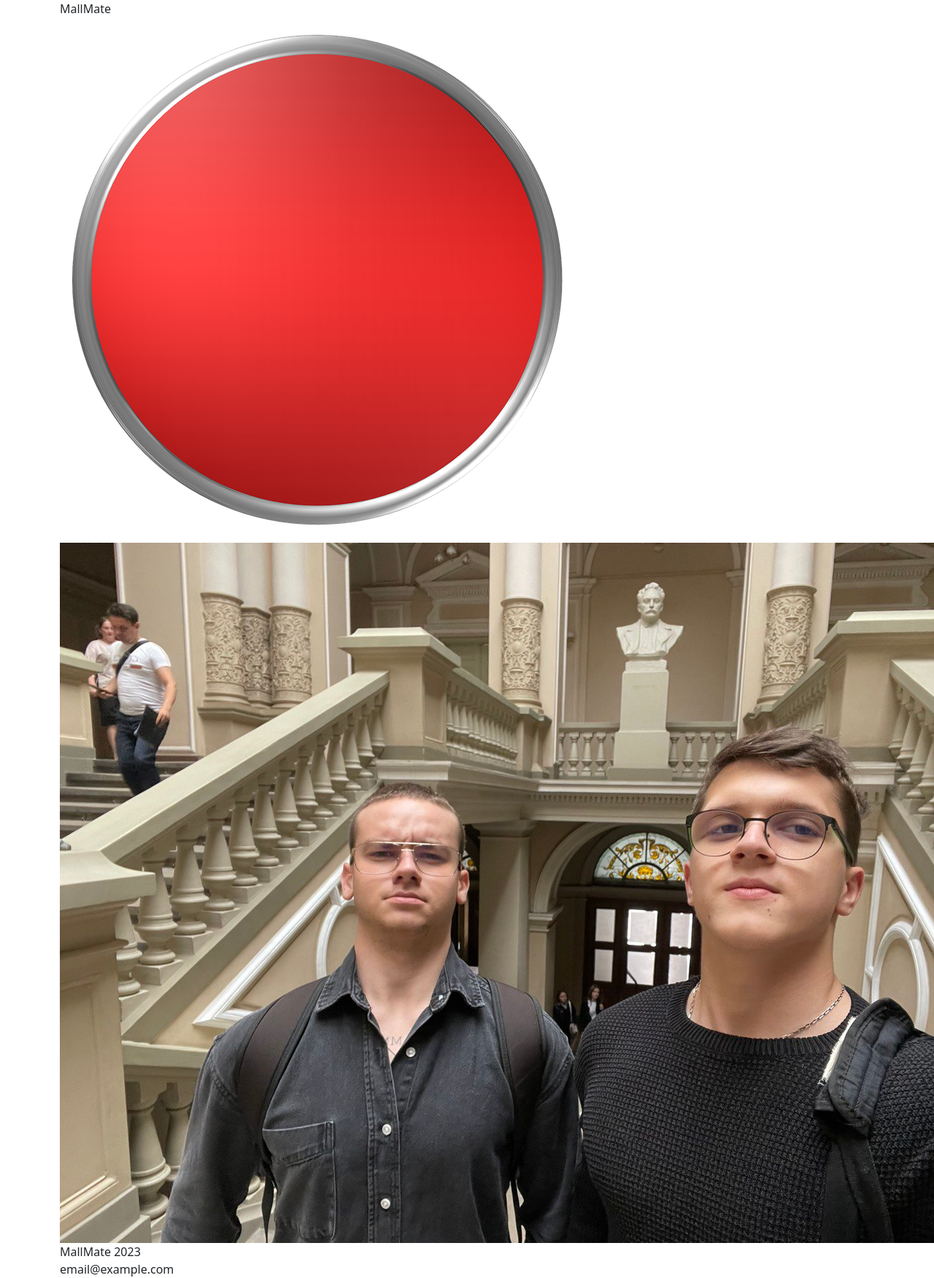
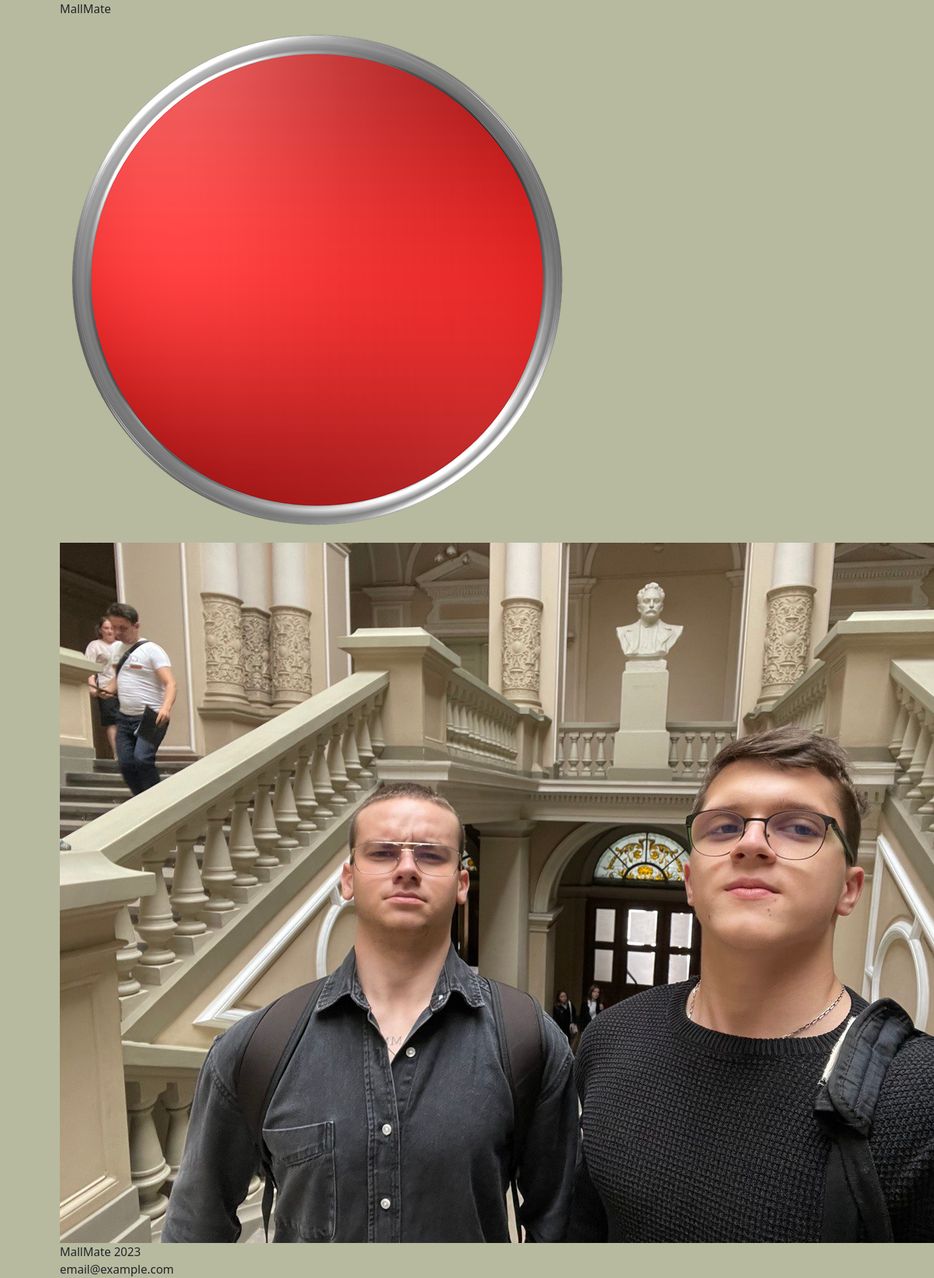
Before and after one commit to RomanSukhai/MallMate, a Django app: page /home/ in a window 1280 px wide; the page is wider, and only the part inside the window is pictured. Shown: that part at 73% size. Run offline with Django 4.2, Linux system fonts and the light colour scheme; some libraries are stand-ins or nearby versions.

Commit message:
[add] add bg color

```diff
--- a/templates/base.html
+++ b/templates/base.html
@@ -8,9 +8,14 @@
     <title>{% block title %}MallMate{% endblock %}</title>
     <link href={% static "bootstrap\css\bootstrap.min.css" %} rel="stylesheet">
     <script src={% static "static\bootstrap\js\bootstrap.bundle.min.js" %} ></script>
+    <style>
+        .custom-bg {
+            background-color: #b7ba9f;
+        }
+    </style>
 
 </head>
-<body>
+<body class="custom-bg">
     <header class="container">
         MallMate
     </header>
```
